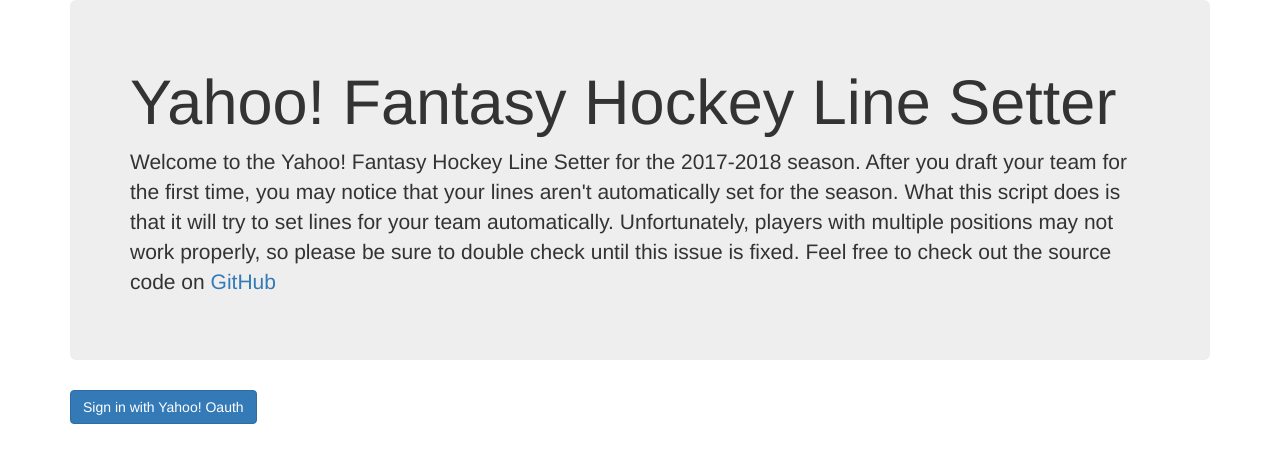
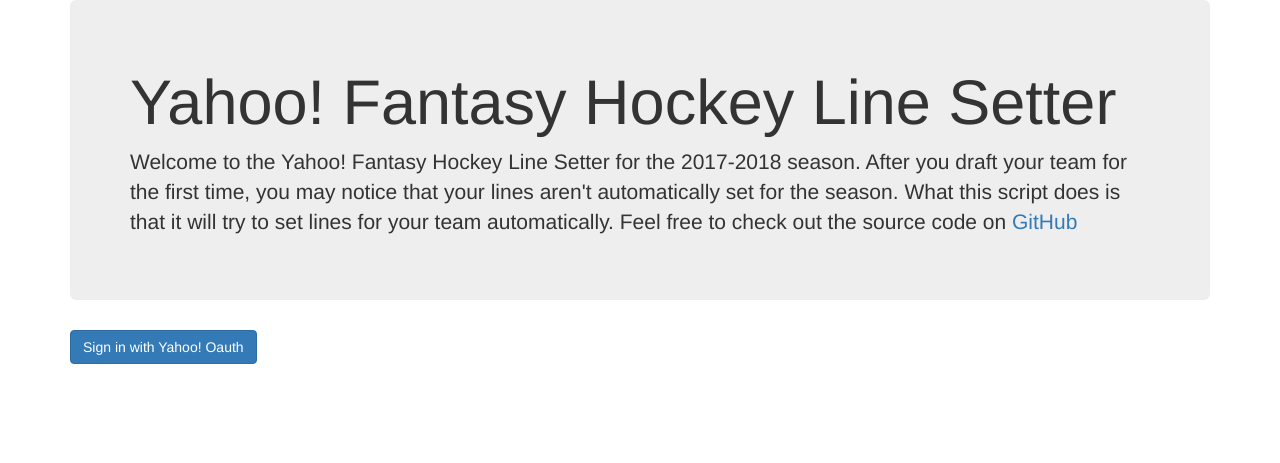
Before and after one commit to stussified/nhllines, a Flask app: template templates/index.html in a window 1280 px wide. Shown: the top 463 px of the page. Run offline with Flask 2, Linux system fonts and the light colour scheme; the template is opened without the code that fills it, so the values that code supplies are empty; some libraries are stand-ins or nearby versions.

Commit message:
updated landing page

```diff
--- a/templates/index.html
+++ b/templates/index.html
@@ -5,8 +5,7 @@
     <div class="jumbotron">
     <h1>Yahoo! Fantasy Hockey Line Setter</h1>
 
-    <p>Welcome to the Yahoo! Fantasy Hockey Line Setter for the 2017-2018 season.  After you draft your team for the first time, you may notice that your lines aren't automatically set for the season.  What this script does is that it will try to set lines for your team automatically.
-    Unfortunately, players with multiple positions may not work properly, so please be sure to double check until this issue is fixed.  Feel free to check out the source code on <a href="https://github.com/stussified/nhllines" target="_blank">GitHub</a></p>
+    <p>Welcome to the Yahoo! Fantasy Hockey Line Setter for the 2017-2018 season.  After you draft your team for the first time, you may notice that your lines aren't automatically set for the season.  What this script does is that it will try to set lines for your team automatically.  Feel free to check out the source code on <a href="https://github.com/stussified/nhllines" target="_blank">GitHub</a></p>
     </div>
 
 <a href='{{ oauth_auth_url }}' target='_blank'><button type="button" class="btn btn-primary">Sign in with Yahoo! Oauth</button></a>
```
